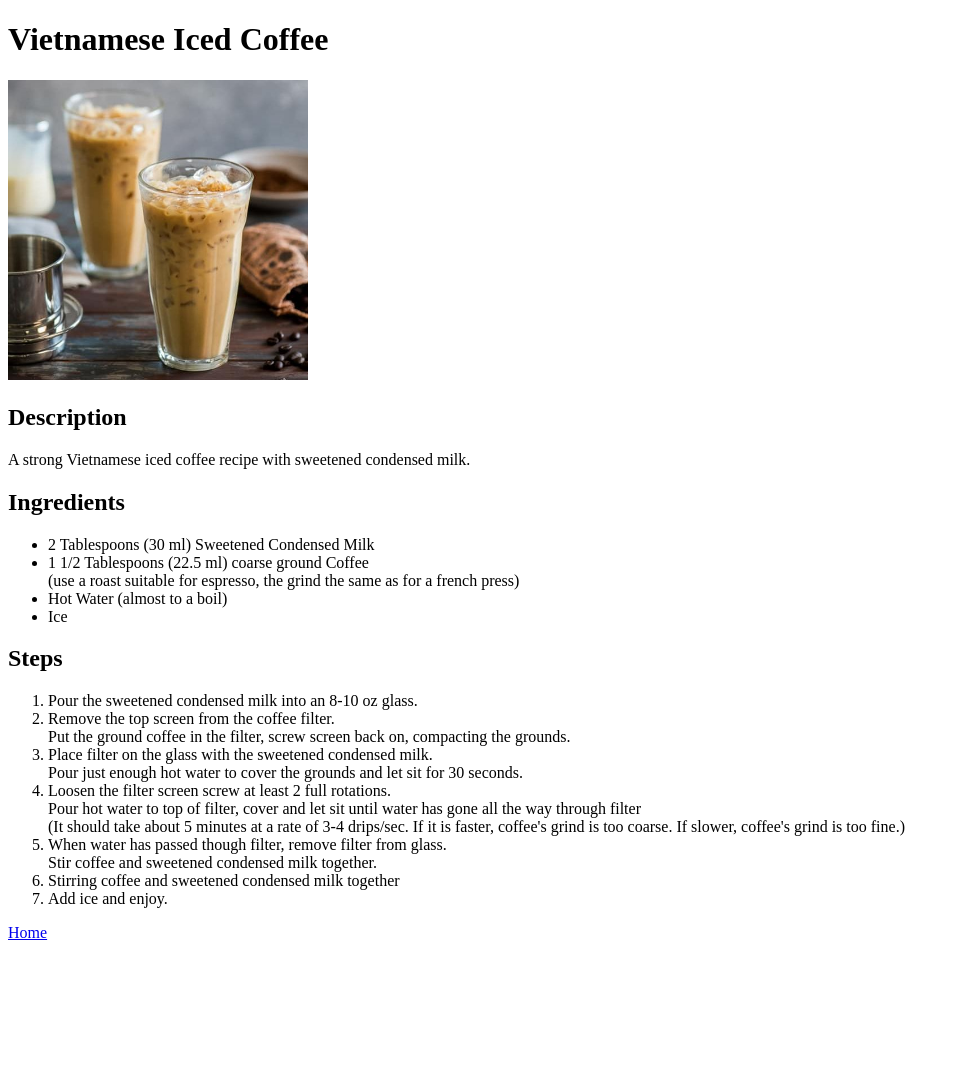
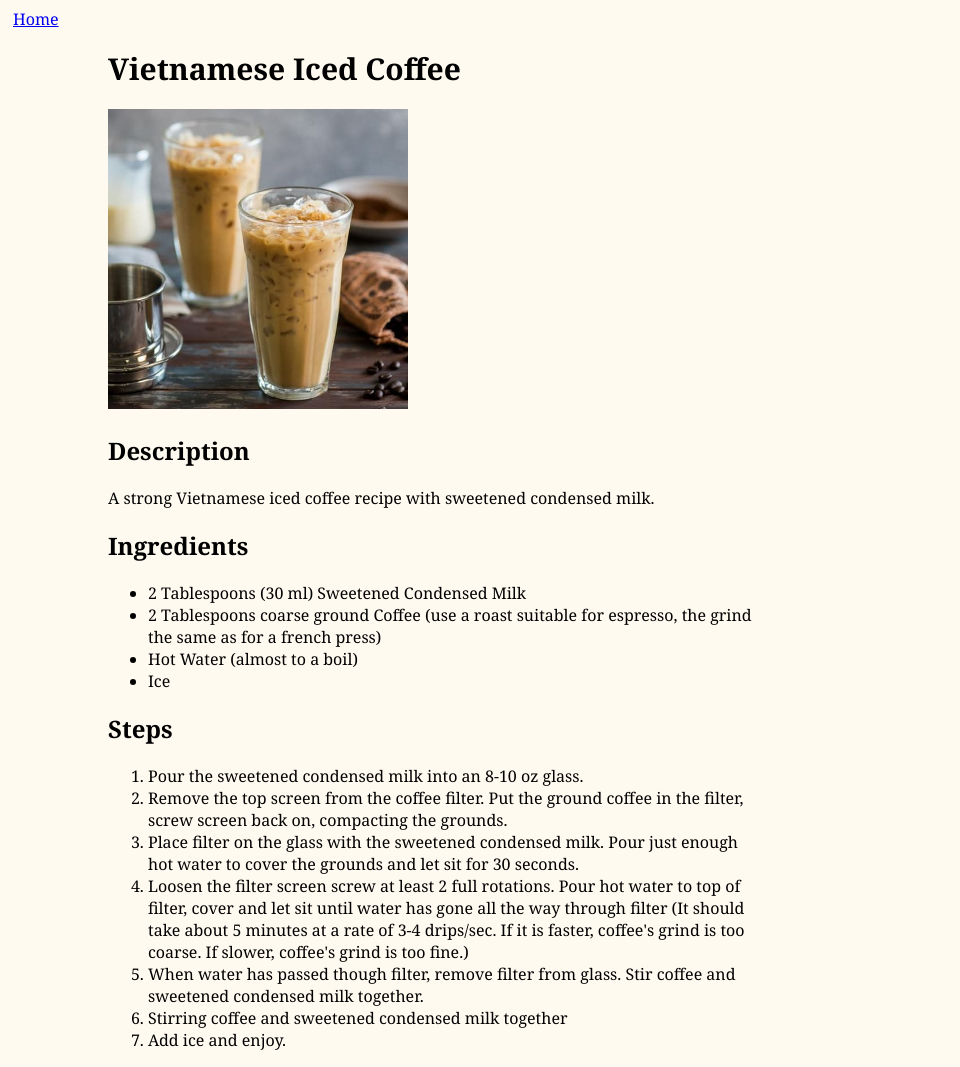
Before and after one commit to KimDinh/the-odin-project, a plain HTML site: page odin-recipes/recipes/vietnamese-iced-coffee.html in a window 1280 px wide. Shown: the whole page, without its empty margins (0-960 px from the left). Before the commit the page ends 950 px from the top, so only its background shows below. Drawn offline with Linux system fonts and the light colour scheme.

Commit message:
Add some CSS to Odin's Recipes

```diff
--- a/odin-recipes/recipes/vietnamese-iced-coffee.html
+++ b/odin-recipes/recipes/vietnamese-iced-coffee.html
@@ -4,8 +4,13 @@
     <meta charset="UTF-8">
     <meta name="viewport" content="width=device-width, initial-scale=1.0">
     <title>Vietnamese Iced Coffee</title>
+    <link rel="stylesheet" href="../style.css">
 </head>
 <body>
+    <header>
+        <a href="../index.html">Home</a>
+    </header>
+    <div class="content">
         <h1>Vietnamese Iced Coffee</h1>
         <img src="../images/vietnamese-iced-coffee.jpg" width="300">
         <h2>Description</h2>
@@ -13,7 +18,7 @@
         <h2>Ingredients</h2>
         <ul>
             <li>2 Tablespoons (30 ml) Sweetened Condensed Milk</li>
-        <li>1 1/2 Tablespoons (22.5 ml) coarse ground Coffee<br>
+            <li>2 Tablespoons coarse ground Coffee
                 (use a roast suitable for espresso, the grind the same as for a french press)</li>
             <li>Hot Water (almost to a boil)</li>
             <li>Ice</li>
@@ -21,18 +26,18 @@
         <h2>Steps</h2>
         <ol>
             <li>Pour the sweetened condensed milk into an 8-10 oz glass.</li>
-        <li>Remove the top screen from the coffee filter.<br>
+            <li>Remove the top screen from the coffee filter.
                 Put the ground coffee in the filter, screw screen back on, compacting the grounds.</li>
-        <li>Place filter on the glass with the sweetened condensed milk.<br>
+            <li>Place filter on the glass with the sweetened condensed milk.
                 Pour just enough hot water to cover the grounds and let sit for 30 seconds.</li>
-        <li>Loosen the filter screen screw at least 2 full rotations.<br>
-            Pour hot water to top of filter, cover and let sit until water has gone all the way through filter<br>
+            <li>Loosen the filter screen screw at least 2 full rotations.
+                Pour hot water to top of filter, cover and let sit until water has gone all the way through filter
                 (It should take about 5 minutes at a rate of 3-4 drips/sec. If it is faster, coffee's grind is too coarse. If slower, coffee's grind is too fine.)</li>
-        <li>When water has passed though filter, remove filter from glass.<br>
+            <li>When water has passed though filter, remove filter from glass.
                 Stir coffee and sweetened condensed milk together.</li>
             <li>Stirring coffee and sweetened condensed milk together</li>
             <li>Add ice and enjoy.</li>
         </ol>
-    <a href="../index.html">Home</a>
+    </div>
 </body>
 </html>
--- /dev/null
+++ b/odin-recipes/style.css
@@ -0,0 +1,27 @@
+body {
+    font-family: Georgia, Times, 'Times New Roman', serif;
+    background-color:floralwhite;
+    box-sizing: border-box;
+}
+
+header {
+    padding-left: 5px;
+    height: 20px;
+}
+
+.content {
+    width: 700px;
+    margin-left: 100px;
+}
+
+h1 {
+    font-size: 30px;
+}
+
+h2 {
+    font-size: 24px;
+}
+
+p, ul, ol {
+    padding-right: 50px
+}
```
Also changed, not shown: odin-recipes/index.html (+4 -0 lines), odin-recipes/recipes/bibimbap.html (+11 -6 lines), odin-recipes/recipes/thit-kho-tau.html (+10 -5 lines). Lines whose indentation alone changed are shown as unchanged.
